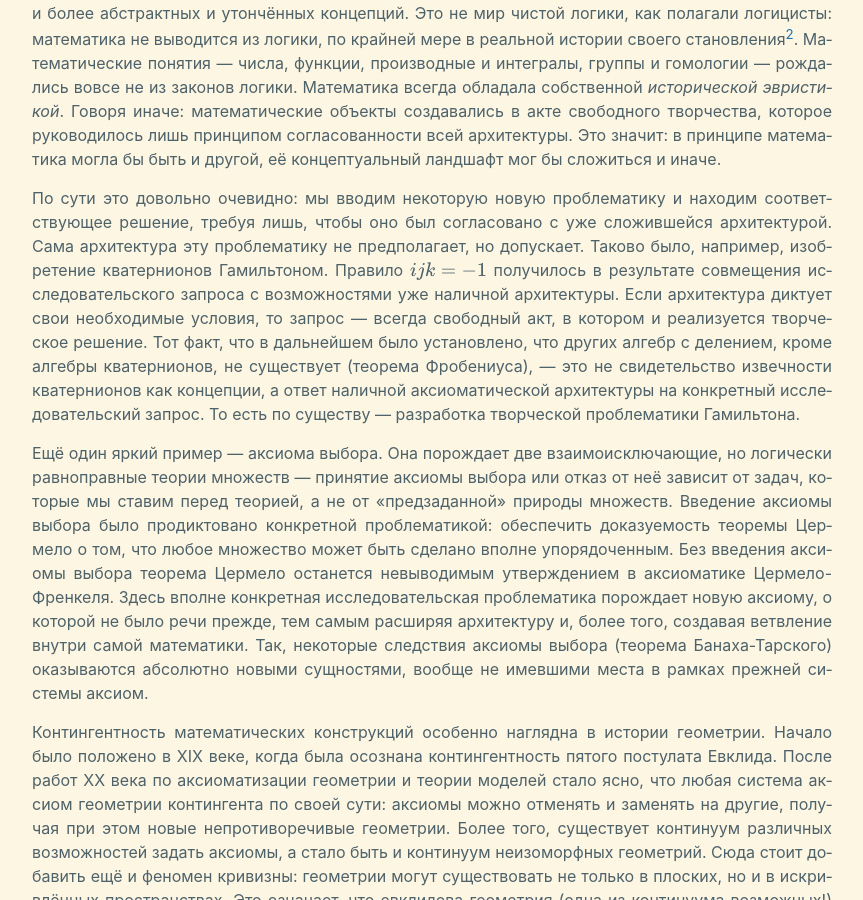
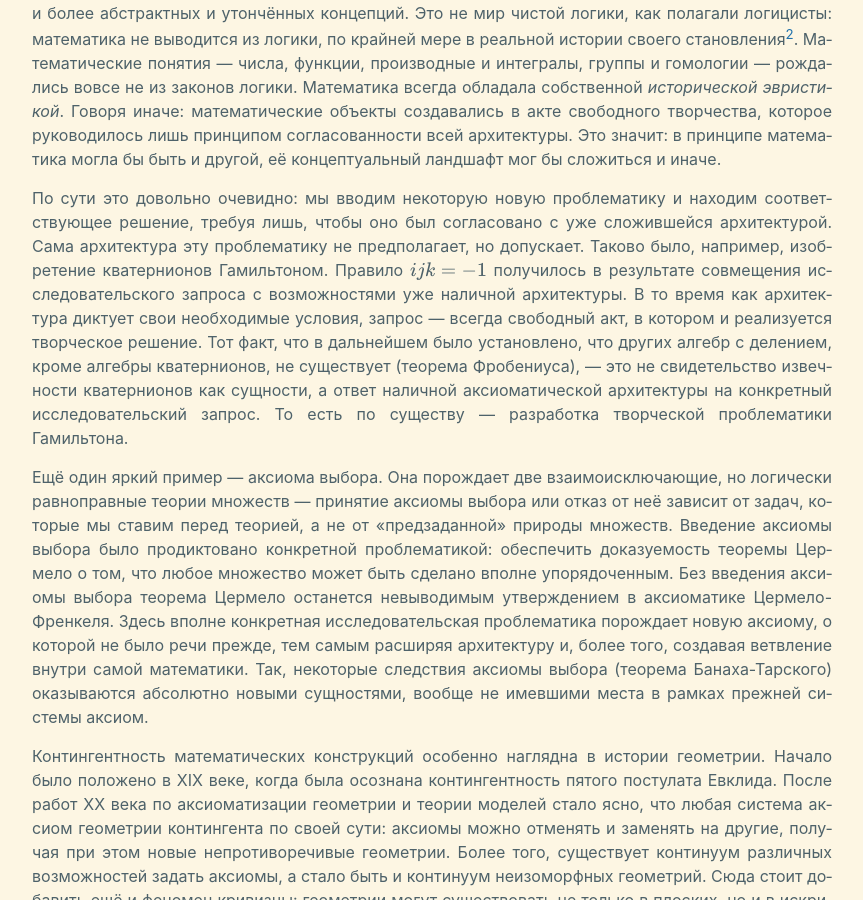
Before and after one commit to Magistrshurik/magistrshurik.github.io, a Jekyll site: the page built from _posts/2025-07-29-maths-to-phys.md, in a window 1280 px wide and 900 px high, scrolled down 1950 px. Shown: the whole window, without its empty margins (208-1071 px from the left). Built offline with Jekyll 4.4.1, drawn with Linux system fonts in a browser that asks for light colours; some of the changed text lies outside the part shown.

Commit message:
some corrections

```diff
--- a/_posts/2025-07-29-maths-to-phys.md
+++ b/_posts/2025-07-29-maths-to-phys.md
@@ -24,7 +24,7 @@ date: 2025-07-29
 
 Математика — это действительно мир абстрактных понятий. Однако, нет никаких оснований утверждать, будто этот мир существует независимо от нас, скрываясь от глаз где-то в эмпиреях. Что действительно можно утверждать — это то, что этот мир _историчен_. История математики — удивительная история _творчества_: разработки, согласования и осмысления всё новых и новых, всё более и более абстрактных и утончённых концепций. Это не мир чистой логики, как полагали логицисты: математика не выводится из логики, по крайней мере в реальной истории своего становления[^2]. Математические понятия — числа, функции, производные и интегралы, группы и гомологии — рождались вовсе не из законов логики. Математика всегда обладала собственной _исторической эвристикой_. Говоря иначе: математические объекты создавались в акте свободного творчества, которое руководилось лишь принципом согласованности всей архитектуры. Это значит: в принципе математика могла бы быть и другой, её концептуальный ландшафт мог бы сложиться и иначе.
 
-По сути это довольно очевидно: мы вводим некоторую новую проблематику и находим соответствующее решение, требуя лишь, чтобы оно был согласовано с уже сложившейся архитектурой. Сама архитектура эту проблематику не предполагает, но допускает. Таково было, например, изобретение кватернионов Гамильтоном. Правило $ijk=-1$ получилось в результате совмещения исследовательского запроса с возможностями уже наличной архитектуры. Если архитектура диктует свои необходимые условия, то запрос — всегда свободный акт, в котором и реализуется творческое решение. Тот факт, что в дальнейшем было установлено, что других алгебр с делением, кроме алгебры кватернионов, не существует (теорема Фробениуса), — это не свидетельство извечности кватернионов как концепции, а ответ наличной аксиоматической архитектуры на конкретный исследовательский запрос. То есть по существу — разработка творческой проблематики Гамильтона.
+По сути это довольно очевидно: мы вводим некоторую новую проблематику и находим соответствующее решение, требуя лишь, чтобы оно был согласовано с уже сложившейся архитектурой. Сама архитектура эту проблематику не предполагает, но допускает. Таково было, например, изобретение кватернионов Гамильтоном. Правило $ijk=-1$ получилось в результате совмещения исследовательского запроса с возможностями уже наличной архитектуры. В то время как архитектура диктует свои необходимые условия, запрос — всегда свободный акт, в котором и реализуется творческое решение. Тот факт, что в дальнейшем было установлено, что других алгебр с делением, кроме алгебры кватернионов, не существует (теорема Фробениуса), — это не свидетельство извечности кватернионов как сущности, а ответ наличной аксиоматической архитектуры на конкретный исследовательский запрос. То есть по существу — разработка творческой проблематики Гамильтона.
 
 Ещё один яркий пример — аксиома выбора. Она порождает две взаимоисключающие, но логически равноправные теории множеств — принятие аксиомы выбора или отказ от неё зависит от задач, которые мы ставим перед теорией, а не от «предзаданной» природы множеств. Введение аксиомы выбора было продиктовано конкретной проблематикой: обеспечить доказуемость теоремы Цермело о том, что любое множество может быть сделано вполне упорядоченным. Без введения аксиомы выбора теорема Цермело останется невыводимым утверждением в аксиоматике Цермело-Френкеля. Здесь вполне конкретная исследовательская проблематика порождает новую аксиому, о которой не было речи прежде, тем самым расширяя архитектуру и, более того, создавая ветвление внутри самой математики. Так, некоторые следствия аксиомы выбора (теорема Банаха-Тарского) оказываются абсолютно новыми сущностями, вообще не имевшими места в рамках прежней системы аксиом.
 
```
Also changed, not shown: other parts of _posts/2025-07-29-maths-to-phys.md (+1 -1 lines).
